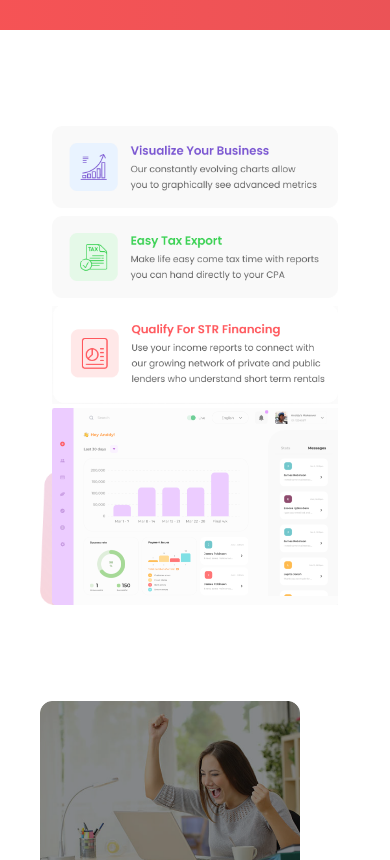
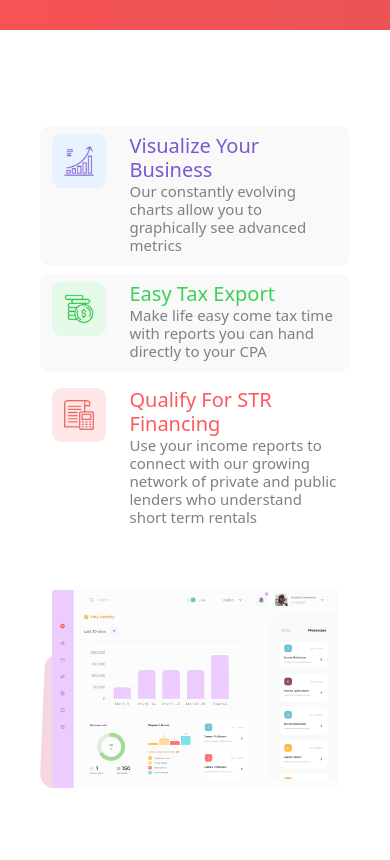
Before and after one commit to abubakarm166/folo, a plain HTML site: page index.html in a window 390 px wide. Shown: the part 1140-2000 px from the top of the page. Drawn offline with nearby package versions, Linux system fonts and the light colour scheme.

Commit message:
Add files via upload

```diff
--- a/boot.css
+++ b/boot.css
@@ -62,8 +62,14 @@ border-radius: 10px;
 #wel-text h2{
 	font-weight: 600;
 }
-
-
+.Vis{
+	color: #7B57D2;
+/*	font-size: 8px;*/
+}
+.our{
+/*	font-size: 5px;*/
+	color: gray;
+}
 
 
 
@@ -130,7 +136,8 @@ width: 20%;
 	color: #F37373;
 	font-size: 10px;
 	height: 70px;
-
+/*columns: 9;
+*/
 }
 
 #last button{
@@ -145,16 +152,33 @@ width: 20%;
 #dom{
 	padding-left: 20px !important;
 }
+#prp{
+	background-color:#F9F9F9;
+	border-radius: 10px;
+}
 
 
 
+@media (max-width: 991px) {
 
+.Vis{
+	color: #7B57D2;
+	font-size: 8px !important;
 
+}
+.our{
 
+	font-size: 6px !important;
+	color: gray;
+	margin-top: -8px !important;
+
+}
+}
 
 
 
 @media (min-width: 992px) {
+
 	#bttn{
 	margin-left: 10px;
 }
@@ -162,14 +186,25 @@ width: 20%;
     display: flex !important;
     flex-basis: auto;
 
-   margin-left: 40%;
+/*   margin-left: 40%;*/
   }
+
 .nav-item button.bttn{
 	margin-left: -50px;
 }
 
 }
 @media (max-width: 1366px){
+
+.Vis{
+	color: #7B57D2;
+	font-size: 12px;
+}
+.our{
+	font-size: 10px;
+	color: gray;
+}
+
 .nav-item{
 	margin-left: 15px;
 }
@@ -189,7 +224,7 @@ margin-left: 55%;
 }
 
 	.navbar-expand-lg .navbar-collapse{
-margin-left: 50%;
+/*margin-left: 50%;*/
 
 	}
 
@@ -198,6 +233,19 @@ margin-left: 50%;
 
 }
 @media (max-width: 767px){
+	.Vis{
+	color: #7B57D2;
+	font-size: 20px !important;
+
+}
+.our{
+
+	font-size: 15px !important;
+	color: gray;
+	margin-top: -8px !important;
+
+}
+
 	#parr{
 	margin-top: 50px;
 	padding-left: 50px;
@@ -226,14 +274,18 @@ margin-left: 50%;
 }
 
 	.navbar-expand-lg .navbar-collapse{
-margin-left: 50%;
+/*margin-left: 50%;*/
 
 	}
 
 }
 @media (max-width: 991px){
+	.navbar-expand-lg .navbar-collapse{
+margin-left: 0%;
+
+	}
 #bttn{
 		margin-top: 20px;
-	margin-left: -20px;
+
 }
 }
--- a/index.html
+++ b/index.html
@@ -8,6 +8,9 @@
   <link rel="stylesheet" href="https://cdn.jsdelivr.net/npm/bootstrap-icons@1.11.1/font/bootstrap-icons.css">
     <link rel="stylesheet" type="text/css" href="boot.css">
   </head>
+
+
+
   <body>
     <nav class="navbar navbar-expand-lg bg-body-tertiary">
   <div class="container-fluid">
@@ -15,7 +18,7 @@
       <span class="navbar-toggler-icon"></span>
     </button>
     <div class="collapse navbar-collapse" id="navbarSupportedContent">
-      <ul class="navbar-nav me-auto mb-2 mb-lg-0" id="unorde">
+      <ul class="navbar-nav me-auto mb-2 mb-lg-0 text-center" id="unorde">
         <li class="nav-item">
           <a class="nav-link" aria-current="page" href="#">Features</a>
         </li>
@@ -27,7 +30,7 @@
         </li>
          <li class="nav-item">
 
-<button type="button" class="btn btn-outline-danger">Login</button>
+    <button type="button" class="btn btn-outline-danger">Login</button>
 
         </li>
          <li class="nav-item ml-5">
@@ -44,10 +47,9 @@
    <div class="container-md mt-4">
     <div class="row justify-content-evenly rounded " id="welcome">
       <div class="col-12" id="wel">
-
+        <div class="content--1">
         <div class="row justify-content-evenly rounded">
-
-        <div class="col-md-6 pb-4 pl-2" id="wel-text"><h2 class="h1-wel">Welcome to PnLBnB, accounting
+ <div class="col-md-6 pb-4 pl-2" id="wel-text"><h2 class="h1-wel">Welcome to PnLBnB, accounting
 for short term rental hosts</h2>
 <p>A simple, intuitive way to keep track of revenue and
 expenses, built specifically for Airbnb and VRBO
@@ -60,12 +62,15 @@ users.</p>
 
         </div>
       </div>
+
+    </div>
     </div>
        </div>
 <!end.welcome>
 
 <div class="row  pt-2 justify-content-evenly text-white" id="aco">
-  <div class="col-md-6 text-center pt-4 pb-4">
+  <div class="col-md-6 text-center pt-4 pb-4" id="dom">
+     <div class="content--2">
     <h3 class="accounting">Accounting Automation</h3>
     <h4 class="made">Made Specifically for Short Term Rental Hosts</h4>
     <p class="pn-p">PnLBnB was created by hosts who were sick of the lack of accounting software that took advantage
@@ -73,29 +78,86 @@ of the unique short term rental needs. Stuck between manually entering booking d
 spreadsheets or having to use Quickbooks or long term rental software, We created
 PnLBnB to automate these tasks and provide graphical insights into how our
 properties are performing.</p>
+</div>
   </div>
 
 </div>
 <div class="padd">
 <div class="container-md">
   <div class="row justify-content-evenly mt-5 pt-5">
-    <div class="col-md-4">
-      <div class="row pb-1"><div class="col-md-10"><img src="Group 20.png" class="img-fluid"></div>
-      <div class="col-md-10 pt-2"><img src="Group 21.png" class="img-fluid"></div>
-      <div class="col-md-10 pt-2"><img src="Group 22(1).png" class="img-fluid"></div></div>
+    <div class="col-md-4 mb-5">
+      <div class="row pb-1"><div class="col-md-10">
+        <div class="row  pt-2 pb-1" id="prp">
+          <div class="col-3 ">
+          <img src="Group 18.png" class="img-fluid">
+        </div>
+           <div class="col-9">
+            <div class="row">
+              <div class="col-md-12">
+             <h6 class="Vis">Visualize Your Business</h6>
+               <h6 class="our">Our constantly evolving charts allow
+                 you to graphically see advanced metrics</h6>
+                 </div>
+                 </div>
+                   </div>
+
+
+
+        </div>
+
+      </div>
+      <div class="col-md-10 pt-2">
+
+       <div class="row  pt-2 pb-1" id="prp">
+          <div class="col-3 ">
+          <img src="Group 2149.png" class="img-fluid">
+        </div>
+           <div class="col-9">
+            <div class="row">
+              <div class="col-md-12">
+             <h6 class="Vis" style="color: #3CD255;">Easy Tax Export</h6>
+               <h6 class="our">Make life easy come tax time with reports
+you can hand directly to your CPA</h6>
+                 </div>
+                 </div>
+                   </div>
+</div>
+
+      </div>
+        <div class="col-md-10 pt-2" >
+
+       <div class="row  pt-2 pb-1" id="prp" style="background-color: #FFFFFF;">
+          <div class="col-3 ">
+          <img src="Group 2148.png" class="img-fluid">
+        </div>
+           <div class="col-9">
+            <div class="row">
+              <div class="col-md-12">
+             <h6 class="Vis" style="color: #FF585D;">Qualify For STR Financing</h6>
+               <h6 class="our">Use your income reports to connect with
+our growing network of private and public
+lenders who understand short term rentals</h6>
+                 </div>
+                 </div>
+                   </div>
+</div>
+
+      </div></div>
     </div>
      <div class="col-md-4" id="ding" ><img src="MacBook Pro - 1 (1) 2.png" class="img-fluid" id="ding"></div>
   </div>
 </div><!end.padd>
   <div class="end">
+ <div class="content--3">
+<div class="row justify-content-evenly mt-5 pt-5">
 
-<div class="row justify-content-evenly mt-5 pt-5">
   <div class="col-md-4"><img src="Rectangle 18.png" class="img-fluid pb-4"></div>
   <div class="col-md-5"><h3 class="see">See The Beta In Action</h3>
 <h5 class="wat">Watch this quick tutorial video to see PnLBnB in
 action. We'll cover:</h5>
 <img src="Group 32.png" class="img-fluid" id="imo">
   </div>
+</div>
 </div>
 
 <div class="row justify-content-evenly" id="parr">
@@ -120,6 +182,7 @@ action. We'll cover:</h5>
      <img src="While we continue to work with Airbnb and VRBO API integration.png" class="img-fluid mt-2">
 
    </div>
+
 </div>
 
 
@@ -138,20 +201,24 @@ action. We'll cover:</h5>
      <img src="While we continue to work with Airbnb and VRBO API integration.png" class="img-fluid mt-2">
 
    </div>
+
+
+
    <div class="col-sm-3 pt-5">
     <img src="Group 2148.png" class="img-fluid"><br>
     <img src="Simple Dashboard.png" class="img-fluid mt-3">
     <img src="Single view dashboard with a graphical and customizable snapshot of all of your properties in one place..png" class="img-fluid mt-2">
   </div>
+
 </div>
 
 <div class="row justify-content-evenly mt-5 pt-5" >
   <div class="col-md-10">
     <div class="row justify-content-evenly  pt-5 pb-4 rounded" id="email">
-  <div class="col-md-10 align-middle"><h6 class="ema text-center">We're currently operating our beta, we'd love for you to try out the software
+  <div class="col-md-10 align-middle"> <div class="content--4"><h6 class="ema text-center">We're currently operating our beta, we'd love for you to try out the software
 for free, just enter your email address below to get started</h6>
 <div class="input text-center pb-4"><input type="text" placeholder="Enter your Email Address" class="email-add">
-  <input class="email-btn" type="submit" value="Get Started"></div>
+  <input class="email-btn" type="submit" value="Get Started"></div></div>
 </div>
 </div>
 </div>
@@ -163,12 +230,12 @@ for free, just enter your email address below to get started</h6>
 
     <h2 class="lat">Get in Touch</h2>
 
-        <input type="text" class="col-md-10" name="" placeholder="Full Name">
+        <input type="text" class="col-md-10" placeholder="Full Name">
 
     <input type="text" name="" class="col-md-10" placeholder="Email Address">
 
     <input type="text" name="" class="col-md-10" placeholder="Phone Number">
-     <textarea class="col-md-10" placeholder="Message" id="textarea"></textarea>
+     <textarea class="col-md-10" placeholder="Message"  id="textarea"></textarea>
     <button class="col-md-8">Send a Message</button>
   </div>
 </div>
```
